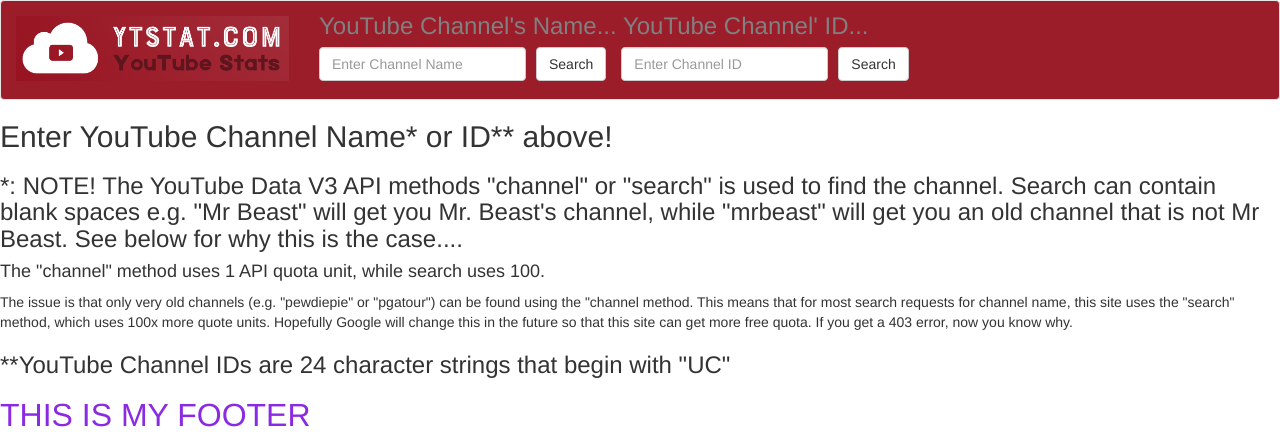
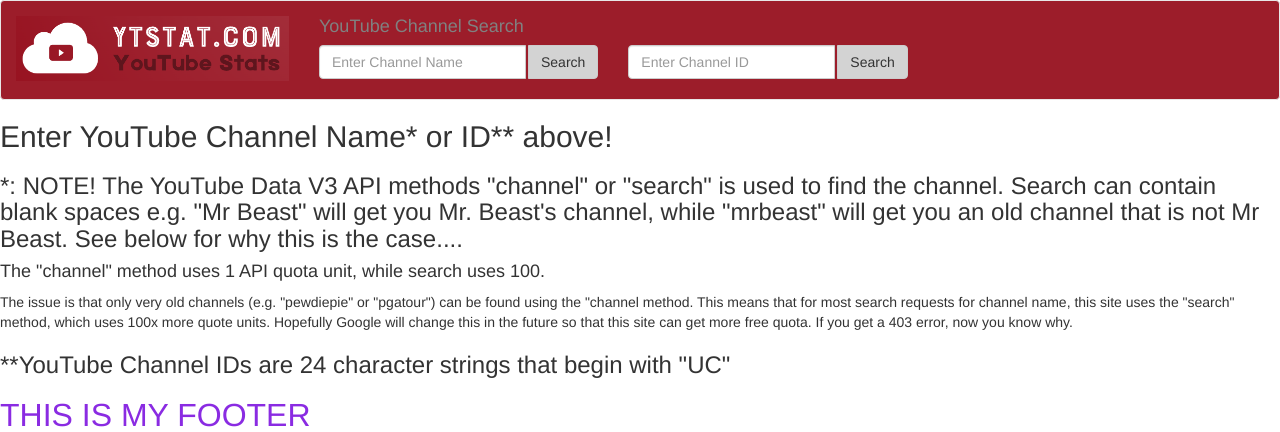
Before and after one commit to pswapneet/yt-stats-flask, a Flask app: page / in a window 1280 px wide. Shown: the top 432 px of the page. Run offline with Flask 2, Linux system fonts and the light colour scheme; some libraries are stand-ins or nearby versions.

Commit message:
layout wip, googleapiclient replaced by req

```diff
--- a/main.py
+++ b/main.py
@@ -2,9 +2,10 @@ from flask import Flask, flash, redirect, render_template, request, jsonify
 from flask_bootstrap import Bootstrap
 import config
 import json
-from googleapiclient.discovery import build
+#from googleapiclient.discovery import build
 import requests
 from isodate import parse_duration
+import logging
 
 app = Flask(__name__, static_folder='static')
 Bootstrap(app)
@@ -25,6 +26,9 @@ def access_forms():
     else:
         return render_template('index.html')
 
+#seems to work
+# w/o
+#googleapiclient
 api_keys = config.developer_keys
 
 def process_id(channel_id):
@@ -77,24 +81,21 @@ def process_user(username):
 @app.route("/stats/<channel_id>")
 def stats(channel_id):
     for key in api_keys:
-        youtube = build('youtube', 'v3', developerKey=key)
-        channel_request = youtube.channels().list(
-            part='snippet,statistics',
-            id=channel_id)
-        channel_response = channel_request.execute()
-        if channel_response.get('error'):
+        url = f'https://www.googleapis.com/youtube/v3/channels?part=snippet,statistics&id={channel_id}&key={key}'
+        channel_response = requests.get(url)
+        if channel_response.status_code == 403:
             continue
-        else:
-            statsChannel = channel_response
+        data_search_id = json.loads(channel_response.text)
+        if data_search_id['items']:
+            statsChannel = data_search_id
             break
     else:
         return render_template('403.html')
 
     #channel info
-    infoChannel = channel_response['items'][0]['snippet']
+    infoChannel = statsChannel['items'][0]['snippet']
     title = infoChannel['title']
     description = infoChannel['description']
-
 
     #views
     totalviews = int(statsChannel["items"][0]["statistics"]["viewCount"])
--- a/static/css/bstrap.css
+++ b/static/css/bstrap.css
@@ -1,24 +1,17 @@
-h3.formheader {
-  font-size: 24px;
+h3.forms_header_text {
+  font-size: 18px;
   color: gray;
-  margin-top: 4px;
+  margin-top: 16px;
   margin-bottom: 0;
   margin-left: 0;
   margin-right: 0;
-  padding: 0;
+  padding-top: 0;
+  padding-bottom: 0;
+  padding-left: 0;
+  padding-right: 0;
   }
 
 h3.footer {
     color: blueviolet;
     font-size: 32px;
   }
-
-.form-group {
-  display: flex;
-  align-items: center;
-  width: 100%;
-  min-width: 400px;
-  max-width: 500px;
-  margin: 20px 0;
-  margin-top: 0;
-  }
--- a/templates/header.html
+++ b/templates/header.html
@@ -5,32 +5,31 @@
         <img src="{{ url_for('static', filename='img/ytstat.png') }}" alt="ytstat.com" width="273" height="65">
       </a>
     </div>
-
-
+    <div class="form-inline">
+      <h3 class="forms_header_text">&nbsp;&nbsp;&nbsp;YouTube Channel Search</h3>
+  </div>
 
   <form class="navbar-form navbar-left" id="usernameSelected" method="post" onsubmit="return validateUsernameForm()">
-
-<h3 class="formheader"> YouTube Channel's Name... YouTube Channel' ID...</h3>
-        <div class="form-group" style="display: flex; align-items: center;">
-
-
+    <div class="input-group">
       <input type="text" class="form-control" id="username_input" name="username" placeholder="Enter Channel Name">
+      <span class="input-group-btn">
         <input type="hidden" name="input_type" value="username">
-          <button type="submit" class="btn btn-default" style="margin-left: 10px;">Search</button>
-
+        <button type="submit" style="background-color: lightgrey; margin-left: 2px;" class="btn btn-default">Search</button>
+      </span>
+    </div>
   </form>
 
   <form class="navbar-form navbar-left" id="idFormSelected" method="post" onsubmit="return validateIdForm()">
-        <div style="display: flex;">
-
+    <div class="input-group">
       <input type="text" class="form-control" id="channel_id_input" name="channel_id" placeholder="Enter Channel ID">
+      <span class="input-group-btn">
         <input type="hidden" name="input_type" value="channel_id">
-          <button type="submit" class="btn btn-default" style="margin-left: 10px;">Search</button>
-
+        <button type="submit" style="background-color: lightgrey; margin-left: 2px;" class="btn btn-default">Search</button>
+      </span>
     </div>
   </form>
-      </div>
 
   </div>
 </nav>
+
 <script src="{{ url_for('static', filename='js/indexforms.js') }}"></script>
```
Also changed, not shown: static/css/statstyle.css (added, +69 -0 lines), templates/stats.html (+34 -38 lines). Lines whose indentation alone changed are shown as unchanged.
